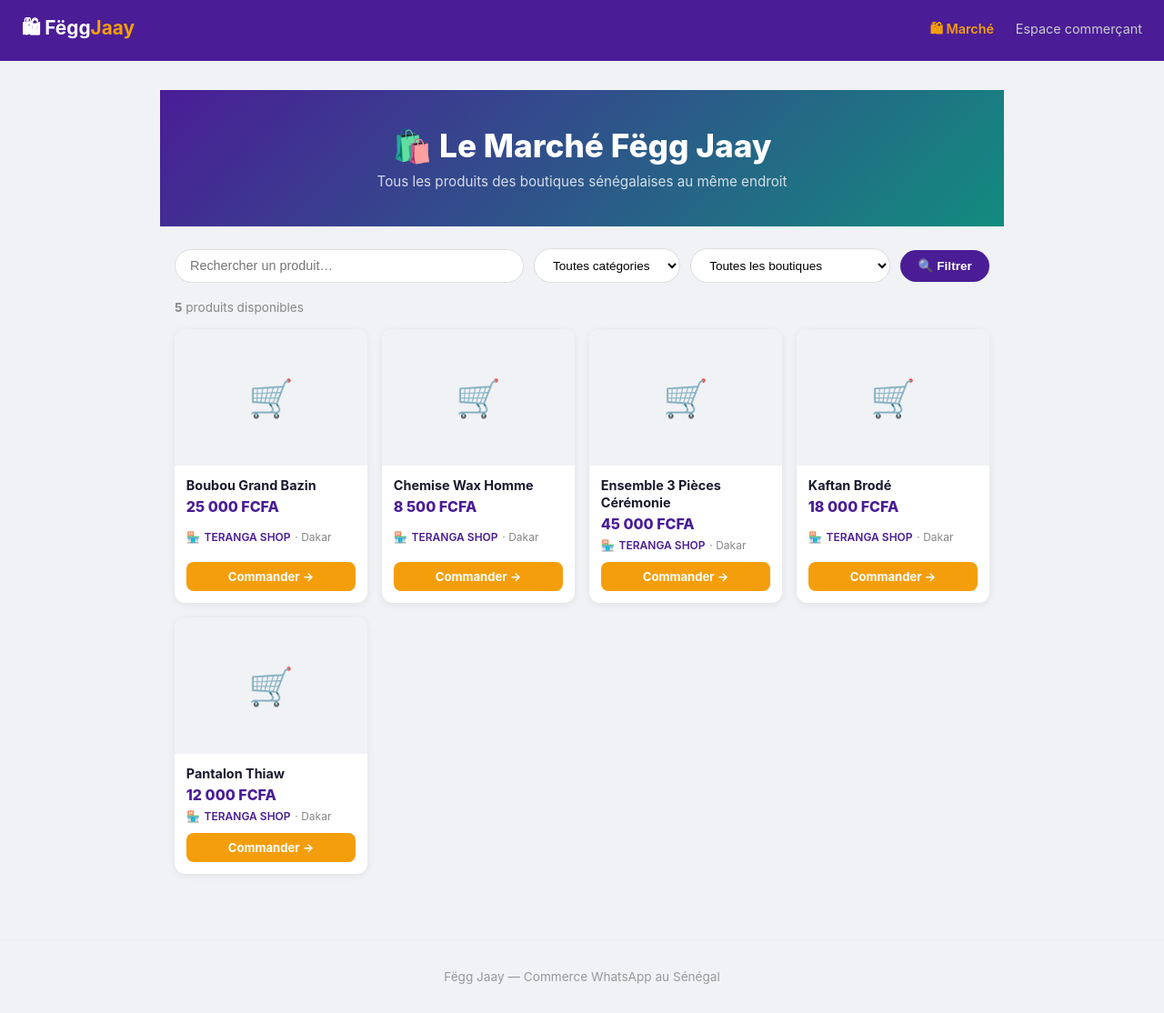
After one commit to souleymanejulesmbaye/fegg-jaay, a Django app: page /marche/ in a window 1280 px wide. The commit adds this page. Shown: the whole page at 91% size. Run offline with Django 5.2, Linux system fonts and the light colour scheme; data comes from the database, SQL or seed files in the repository; data that the repository does not hold is empty; parts of the project's set-up code (start-up, migrations or seed data) failed here and were passed over.

Commit message:
feat: marketplace /marche/ + fix notifications email fallback + fix Pillow Cloudinary

```diff
--- a/boutiques/models.py
+++ b/boutiques/models.py
@@ -204,20 +204,27 @@ class Produit(models.Model):
             self._redimensionner_photo()
 
     def _redimensionner_photo(self, max_px: int = 800):
+        import os
         try:
-            img = Image.open(self.photo.path)
-            if img.width > max_px or img.height > max_px:
-                img.thumbnail((max_px, max_px), Image.LANCZOS)
-                buf = io.BytesIO()
-                fmt = "JPEG" if img.mode in ("RGB", "L") else "PNG"
-                if img.mode == "RGBA":
-                    img = img.convert("RGB")
-                    fmt = "JPEG"
-                img.save(buf, format=fmt, quality=85, optimize=True)
-                self.photo.save(self.photo.name, ContentFile(buf.getvalue()), save=False)
-                super().save(update_fields=["photo"])
+            with self.photo.open("rb") as fh:
+                img = Image.open(fh)
+                img.load()
+
+            if img.width <= max_px and img.height <= max_px:
+                return
+
+            img.thumbnail((max_px, max_px), Image.LANCZOS)
+            if img.mode == "RGBA":
+                img = img.convert("RGB")
+
+            buf = io.BytesIO()
+            img.save(buf, format="JPEG", quality=85, optimize=True)
+
+            nom = os.path.basename(self.photo.name)
+            self.photo.save(nom, ContentFile(buf.getvalue()), save=False)
+            Produit.objects.filter(pk=self.pk).update(photo=self.photo.name)
         except Exception:
-            pass  # ne jamais bloquer la sauvegarde du produit
+            pass
 
     @property
     def prix_formate(self) -> str:
--- a/templates/vitrine/base.html
+++ b/templates/vitrine/base.html
@@ -75,6 +75,7 @@
       {{ t.lang_toggle }}
     </a>
     {% endif %}
+    <a href="{% url 'vitrine:marche' %}" style="color:#F59E0B;font-weight:600;">🛍 Marché</a>
     <a href="{% url 'dashboard:login' %}">Espace commerçant</a>
   </div>
 </div>
--- /dev/null
+++ b/templates/vitrine/marche.html
@@ -0,0 +1,170 @@
+{% extends "vitrine/base.html" %}
+{% block title %}Marché Fëgg Jaay — Tous les produits{% endblock %}
+
+{% block extra_css %}
+<style>
+  .marche-header {
+    background: linear-gradient(135deg, #4A1D96 0%, #128c7e 100%);
+    color: white; padding: 2.5rem 1.5rem; text-align: center;
+  }
+  .marche-header h1 { font-size: clamp(1.5rem, 4vw, 2.2rem); font-weight: 800; margin-bottom: 0.5rem; }
+  .marche-header p { opacity: .8; font-size: 0.95rem; }
+
+  .marche-body { max-width: 1100px; margin: 0 auto; padding: 1.5rem 1rem; }
+
+  /* Filtres */
+  .filtres-bar {
+    display: flex; gap: 0.7rem; flex-wrap: wrap;
+    margin-bottom: 1.2rem; align-items: center;
+  }
+  .filtres-bar input[type=search] {
+    flex: 1; min-width: 200px;
+    padding: 0.6rem 1rem; border: 1px solid #ddd;
+    border-radius: 20px; font-size: 0.9rem; outline: none;
+  }
+  .filtres-bar input[type=search]:focus { border-color: #4A1D96; }
+  .filtres-bar select {
+    padding: 0.6rem 1rem; border: 1px solid #ddd;
+    border-radius: 20px; font-size: 0.85rem;
+    background: white; cursor: pointer; outline: none;
+  }
+  .btn-filtre {
+    padding: 0.6rem 1.2rem; border: none; border-radius: 20px;
+    background: #4A1D96; color: white; font-size: 0.85rem;
+    font-weight: 600; cursor: pointer;
+  }
+  .btn-reset {
+    padding: 0.6rem 1rem; border: 1px solid #ddd; border-radius: 20px;
+    background: white; color: #666; font-size: 0.85rem;
+    text-decoration: none; display: flex; align-items: center;
+  }
+
+  /* Stats */
+  .marche-stats { color: #888; font-size: 0.85rem; margin-bottom: 1rem; }
+
+  /* Grille produits */
+  .marche-grid {
+    display: grid;
+    grid-template-columns: repeat(auto-fill, minmax(min(180px, 100%), 1fr));
+    gap: 1rem;
+  }
+
+  .marche-card {
+    background: white; border-radius: 12px;
+    box-shadow: 0 2px 8px rgba(0,0,0,.07);
+    overflow: hidden; display: flex; flex-direction: column;
+    transition: transform .15s, box-shadow .15s;
+  }
+  .marche-card:hover { transform: translateY(-3px); box-shadow: 0 6px 18px rgba(0,0,0,.12); }
+
+  .marche-card-img {
+    width: 100%; height: 150px; object-fit: cover;
+    display: block; background: #f0f2f5;
+  }
+  .marche-card-img-placeholder {
+    width: 100%; height: 150px; background: #f0f2f5;
+    display: flex; align-items: center; justify-content: center;
+    font-size: 2.5rem; color: #ccc;
+  }
+  .marche-card-body { padding: 0.8rem; flex: 1; display: flex; flex-direction: column; }
+  .marche-card-nom { font-size: 0.9rem; font-weight: 700; color: #1a1a2e; margin-bottom: 0.2rem; line-height: 1.3; }
+  .marche-card-prix { color: #4A1D96; font-weight: 800; font-size: 1rem; margin-bottom: 0.4rem; }
+  .marche-card-boutique {
+    font-size: 0.75rem; color: #888;
+    display: flex; align-items: center; gap: 0.3rem;
+    margin-bottom: 0.7rem; flex: 1;
+  }
+  .marche-card-boutique span { color: #4A1D96; font-weight: 600; }
+  .btn-commander-card {
+    display: block; text-align: center;
+    background: #F59E0B; color: white;
+    padding: 0.5rem; border-radius: 8px;
+    font-size: 0.82rem; font-weight: 700;
+    text-decoration: none; transition: background .15s;
+  }
+  .btn-commander-card:hover { background: #D97706; text-decoration: none; }
+
+  .vide { text-align: center; padding: 4rem 1rem; color: #888; }
+  .vide p { font-size: 1.1rem; margin-bottom: 0.5rem; }
+</style>
+{% endblock %}
+
+{% block content %}
+
+<div class="marche-header">
+  <h1>🛍️ Le Marché Fëgg Jaay</h1>
+  <p>Tous les produits des boutiques sénégalaises au même endroit</p>
+</div>
+
+<div class="marche-body">
+
+  {# ── Filtres ── #}
+  <form method="get" action="">
+    <div class="filtres-bar">
+      <input type="search" name="q" value="{{ q }}" placeholder="Rechercher un produit…">
+      <select name="cat">
+        <option value="">Toutes catégories</option>
+        {% for cat in categories %}
+        <option value="{{ cat.pk }}" {% if cat_active == cat.pk|stringformat:"s" %}selected{% endif %}>
+          {{ cat.nom }}
+        </option>
+        {% endfor %}
+      </select>
+      <select name="boutique">
+        <option value="">Toutes les boutiques</option>
+        {% for b in boutiques %}
+        <option value="{{ b.slug }}" {% if boutique_active == b.slug %}selected{% endif %}>
+          {{ b.nom }} — {{ b.ville }}
+        </option>
+        {% endfor %}
+      </select>
+      <button type="submit" class="btn-filtre">🔍 Filtrer</button>
+      {% if q or cat_active or boutique_active %}
+      <a href="{% url 'vitrine:marche' %}" class="btn-reset">✕ Effacer</a>
+      {% endif %}
+    </div>
+  </form>
+
+  {# ── Stats #}
+  {% if produits %}
+  <p class="marche-stats">
+    <strong>{{ produits|length }}</strong> produit{{ produits|length|pluralize }} disponible{{ produits|length|pluralize }}
+    {% if boutique_active %}dans cette boutique{% endif %}
+  </p>
+
+  <div class="marche-grid">
+    {% for p in produits %}
+    <div class="marche-card">
+      {% if p.photo %}
+      <img src="{{ p.photo.url }}" alt="{{ p.nom }}" class="marche-card-img">
+      {% else %}
+      <div class="marche-card-img-placeholder">🛒</div>
+      {% endif %}
+
+      <div class="marche-card-body">
+        <div class="marche-card-nom">{{ p.nom }}</div>
+        <div class="marche-card-prix">{{ p.prix_formate }}</div>
+        <div class="marche-card-boutique">
+          🏪 <span>{{ p.boutique.nom }}</span> · {{ p.boutique.ville }}
+        </div>
+        <a href="{% url 'vitrine:boutique' slug=p.boutique.slug %}" class="btn-commander-card">
+          Commander →
+        </a>
+      </div>
+    </div>
+    {% endfor %}
+  </div>
+
+  {% else %}
+  <div class="vide">
+    <p>Aucun produit trouvé{% if q %} pour « {{ q }} »{% endif %}.</p>
+    {% if q or cat_active or boutique_active %}
+    <a href="{% url 'vitrine:marche' %}" style="color:#4A1D96;font-size:0.9rem;">Voir tous les produits →</a>
+    {% else %}
+    <p style="font-size:0.9rem;">Les boutiques n'ont pas encore de produits disponibles.</p>
+    {% endif %}
+  </div>
+  {% endif %}
+
+</div>
+{% endblock %}
--- a/vitrine/urls.py
+++ b/vitrine/urls.py
@@ -7,6 +7,7 @@ app_name = "vitrine"
 
 urlpatterns = [
     path("", views.landing, name="landing"),
+    path("marche/", views.marche, name="marche"),
     path("boutique/<slug:slug>/", views.boutique, name="boutique"),
     path("boutique/<slug:slug>/commander/", views.passer_commande, name="commander"),
     path("boutique/<slug:slug>/commande/<str:ref>/", views.confirmation, name="confirmation"),
--- a/vitrine/views.py
+++ b/vitrine/views.py
@@ -36,6 +36,43 @@ def landing(request):
     """Page d'accueil publique."""
     boutiques = Boutique.objects.filter(actif=True).order_by("nom")
     return render(request, "vitrine/landing.html", {"boutiques": boutiques})
+
+
+def marche(request):
+    """Marketplace : tous les produits de toutes les boutiques actives."""
+    from boutiques.models import Categorie
+    q = request.GET.get("q", "").strip()
+    cat_id = request.GET.get("cat", "").strip()
+    boutique_slug = request.GET.get("boutique", "").strip()
+
+    produits = (
+        Produit.objects
+        .filter(actif=True, stock__gt=0, boutique__actif=True)
+        .select_related("boutique", "categorie")
+        .order_by("boutique__nom", "nom")
+    )
+    if q:
+        produits = produits.filter(nom__icontains=q)
+    if cat_id:
+        produits = produits.filter(categorie_id=cat_id)
+    if boutique_slug:
+        produits = produits.filter(boutique__slug=boutique_slug)
+
+    categories = (
+        Categorie.objects
+        .filter(produits__actif=True, produits__stock__gt=0, produits__boutique__actif=True)
+        .distinct().order_by("nom")
+    )
+    boutiques = Boutique.objects.filter(actif=True).order_by("nom")
+
+    return render(request, "vitrine/marche.html", {
+        "produits": produits,
+        "categories": categories,
+        "boutiques": boutiques,
+        "q": q,
+        "cat_active": cat_id,
+        "boutique_active": boutique_slug,
+    })
 
 
 def boutique(request, slug):
```
Also changed, not shown: fegg_jaay/settings.py (+9 -0 lines), whatsapp/sender.py (+28 -7 lines).
